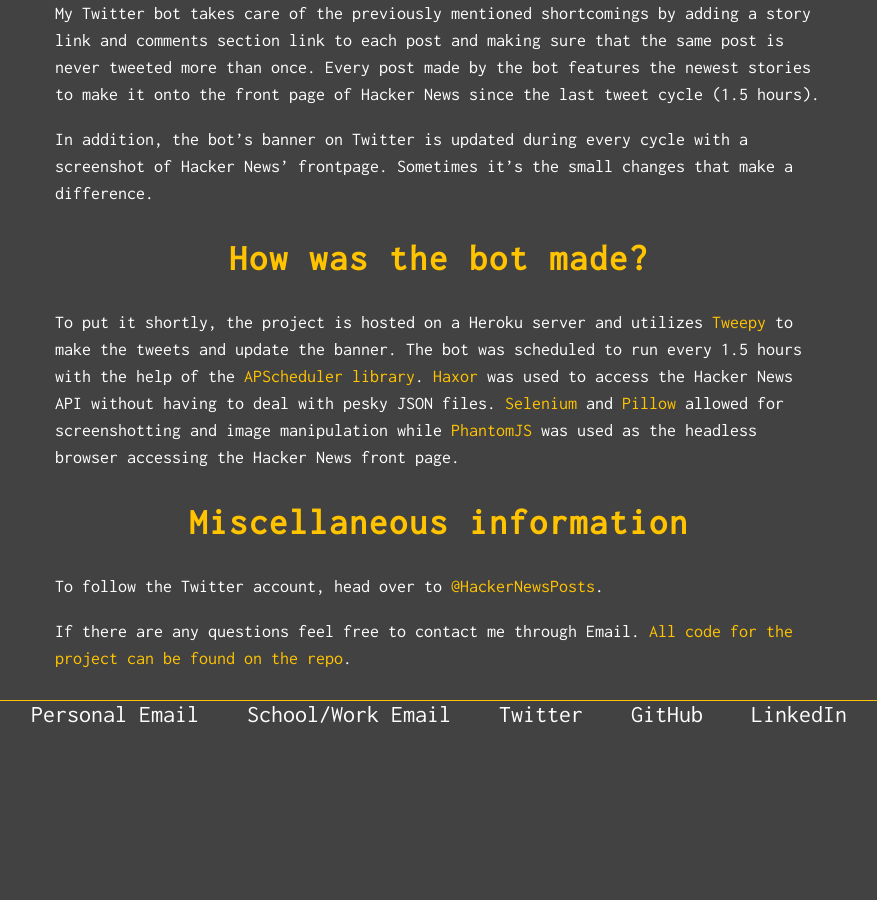
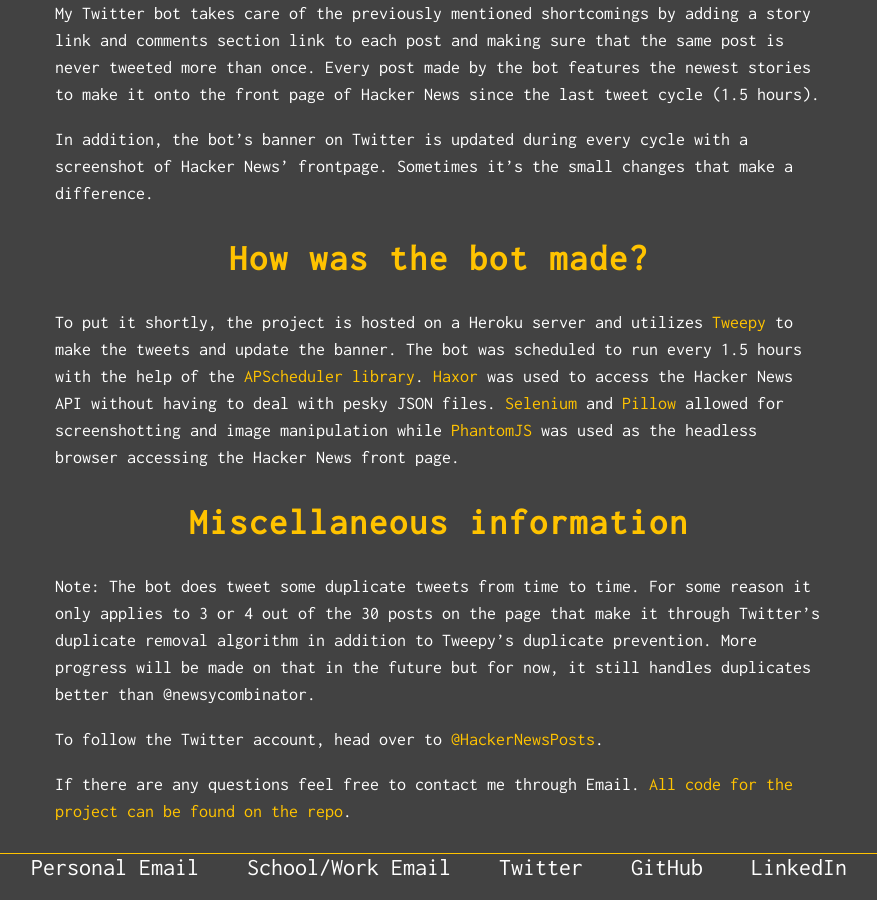
Before and after one commit to justintranjt/justintranjt.github.io, a Jekyll site: the page built from _projects/2017-08-29-hacker-news-twitter-bot.md, in a window 1280 px wide and 900 px high, scrolled down 1793 px. Shown: the whole window, without its empty margins (201-1078 px from the left). Built offline with Jekyll 4.4.1, drawn with Linux system fonts in a browser that asks for light colours; before the commit the page ends 2540 px from its top, so only the background shows below that.

Commit message:
Update on duplicate posts

```diff
--- a/_projects/2017-08-29-hacker-news-twitter-bot.md
+++ b/_projects/2017-08-29-hacker-news-twitter-bot.md
@@ -31,6 +31,8 @@
 
 # Miscellaneous information
 
+Note: The bot does tweet some duplicate tweets from time to time. For some reason it only applies to 3 or 4 out of the 30 posts on the page that make it through Twitter's duplicate removal algorithm in addition to Tweepy's duplicate prevention. More progress will be made on that in the future but for now, it still handles duplicates better than @newsycombinator.
+
 To follow the Twitter account, head over to [@HackerNewsPosts](https://twitter.com/HackerNewsPosts).
 
 If there are any questions feel free to contact me through Email. [All code for the project can be found on the repo](https://github.com/justintranjt/hacker-news-twitter-bot).
```
